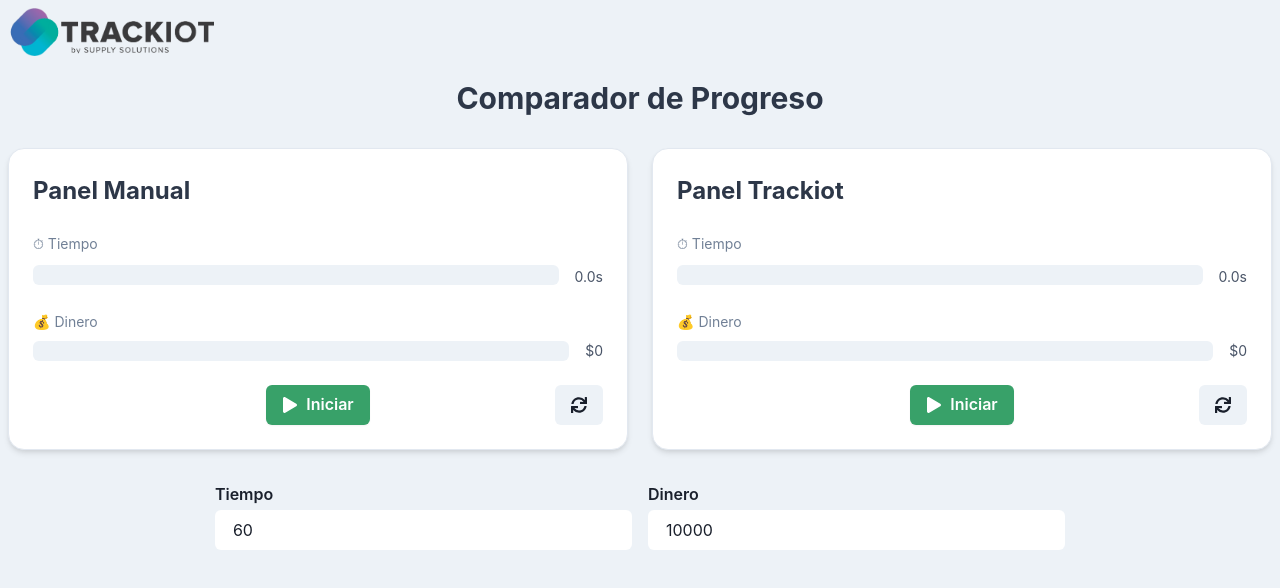
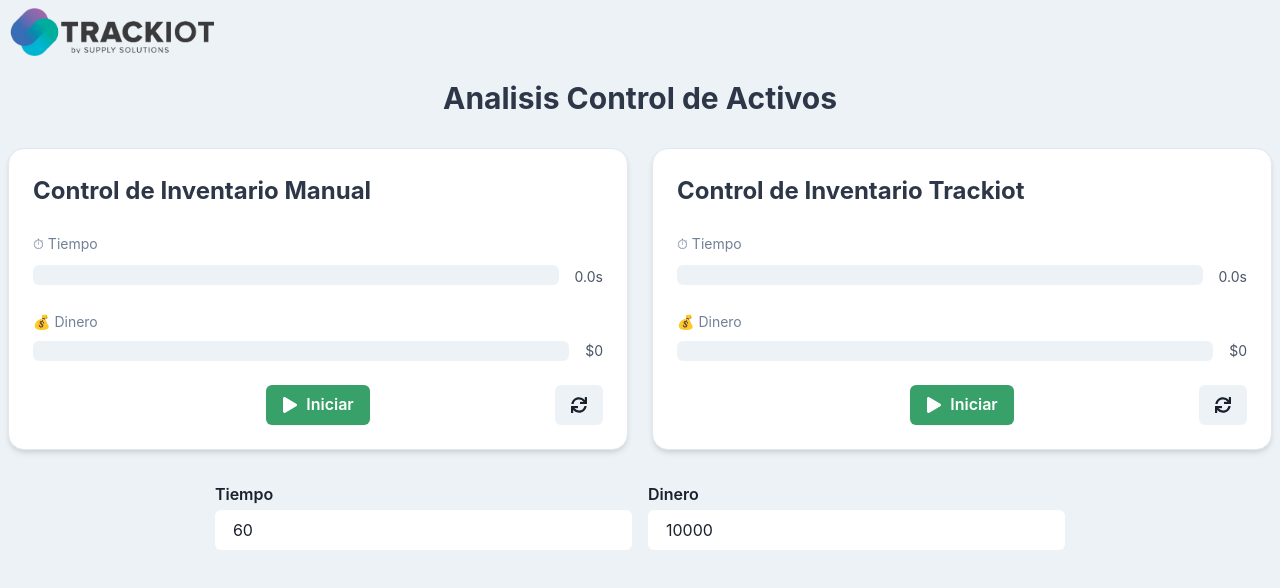
Before and after one commit to PDV10/TrackIoT-Timer, a React (Vite) app: page / in a window 1280 px wide. Shown: the top 588 px of the page. Built offline with nearby package versions, Linux system fonts and the light colour scheme.

Commit message:
cambios visuales: se actualiza titulo de app, y de cards, se modifica la informacion mostrada en el summaryModal

```diff
--- a/src/App.tsx
+++ b/src/App.tsx
@@ -67,9 +67,9 @@
 						objectFit="contain"
 					/>
 				</Flex>
-				<VStack spacing={8} maxW="1280px" mx="auto">
+				<VStack spacing={8} maxW="1440px" mx="auto">
 					<Heading size="lg" color="gray.700" textAlign="center">
-						Comparador de Progreso
+						Analisis Control de Activos
 					</Heading>
 
 					<Flex
@@ -79,7 +79,7 @@
 						justifyContent="space-between"
 					>
 						<DualProgressPanel
-							label="Panel Manual"
+							label="Control de Inventario Manual"
 							duration={panel1Config.duration}
 							maxMoney={panel1Config.maxMoney}
 							currentTime={panel1Time}
@@ -95,7 +95,7 @@
 						/>
 
 						<DualProgressPanel
-							label="Panel Trackiot"
+							label="Control de Inventario Trackiot"
 							duration={panel2Config.duration}
 							maxMoney={panel2Config.maxMoney}
 							currentTime={panel2Time}
--- a/src/components/SummaryModal.tsx
+++ b/src/components/SummaryModal.tsx
@@ -12,7 +12,7 @@
 	Divider,
 } from "@chakra-ui/react";
 
-import ComparisonChart from "./ComparisonChart"; // Ajustá el path si es necesario
+import ComparisonChart from "./ComparisonChart";
 
 type PanelResult = {
 	time: number;
@@ -34,7 +34,6 @@
 }: Props) {
 	// Indicadores de mejora (Manual = panel1, TrackIoT = panel2)
 	const reduccionTiempo = ((panel2.time - panel1.time) / panel1.time) * 100;
-	const ponderacionTiempo = (panel2.time / panel1.time) * 100;
 	const reduccionCosto = ((panel2.money - panel1.money) / panel1.money) * 100;
 
 	return (
@@ -117,9 +116,9 @@
 							</HStack>
 
 							<HStack justify="space-between">
-								<Text>⏱ Ponderación del Tiempo Total:</Text>
+								<Text>⚖ Eficiencia control stock :</Text>
 								<Text fontWeight="bold" color="teal.600">
-									{ponderacionTiempo.toFixed(1)}%
+									M 95% - T 100%
 								</Text>
 							</HStack>
 
@@ -132,20 +131,9 @@
 						</VStack>
 
 						{/* Gráfico */}
-						<VStack align="stretch" w="100%" h="250px" mb={5}>
+						<VStack align="stretch" w="100%" h="250px" mb={12}>
 							<ComparisonChart panel1={panel1} panel2={panel2} />
 						</VStack>
-
-						{/* Botón */}
-						<Button
-							colorScheme="teal"
-							variant="solid"
-							onClick={onClose}
-							alignSelf="center"
-							mt={4}
-						>
-							Cerrar resumen
-						</Button>
 					</VStack>
 				</ModalBody>
 			</ModalContent>
```
